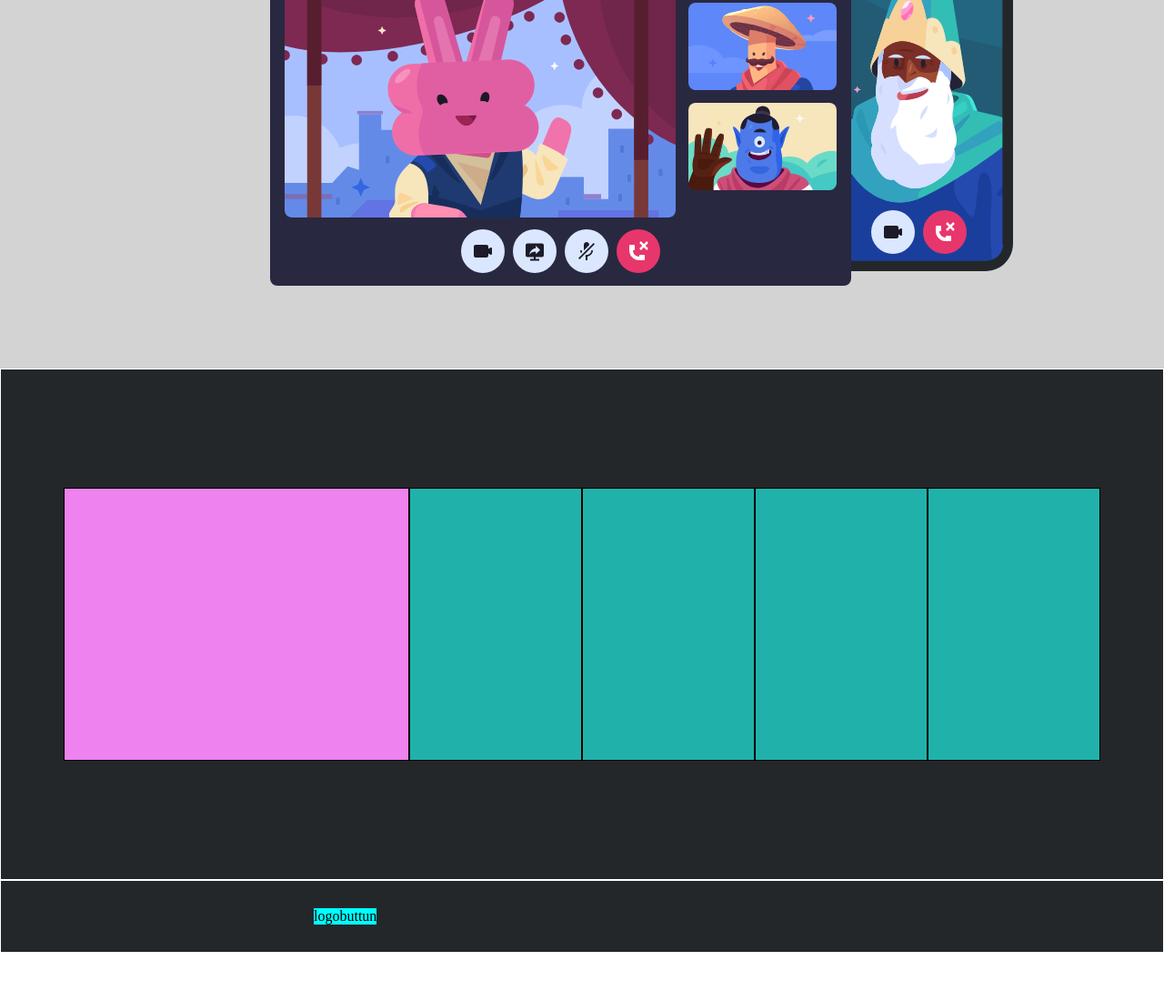
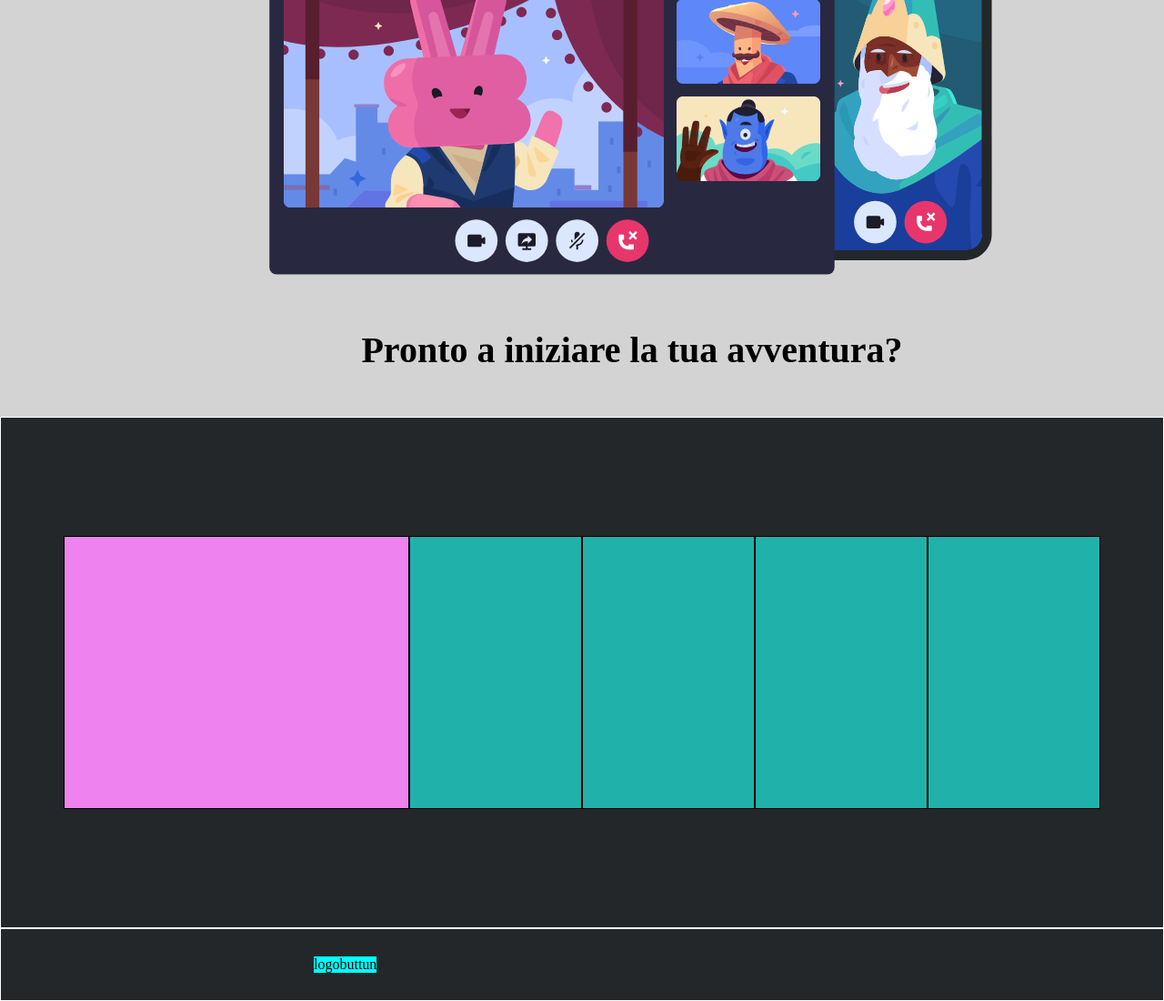
Before and after one commit to SabrinaGiancaspr/htmlcss-discord, a plain HTML site: page index.html in a window 1280 px wide. Shown: the part 3267-4367 px from the top of the page at 91% size. Before the commit the page ends 4314 px from the top, so only its background shows below. Drawn offline with Linux system fonts and the light colour scheme.

Commit message:
add h2 footer

```diff
--- a/index.html
+++ b/index.html
@@ -88,7 +88,9 @@
 							<div class="col-12">
 								<h1 class="title-footer">Tecnologia affidabile per tenersi in contatto</h1>
 								<p class="description-footer">Video e audio a bassa latenza ti fanno sentire come se foste tutti nella stessa stanza. Fai ciao in video, guarda gli amici giocare in streaming, o riunitevi in una sessione di disegno con la condivisione schermo.</p>
-								<img src="./img/item4-big.svg" alt="">
+								<img class="screen" src="./img/item4-big.svg" alt="">
+								<h2 class="title-footer"> Pronto a iniziare la tua avventura?</h2>
+
 							</div>
 						</div>
 					</section>
```
